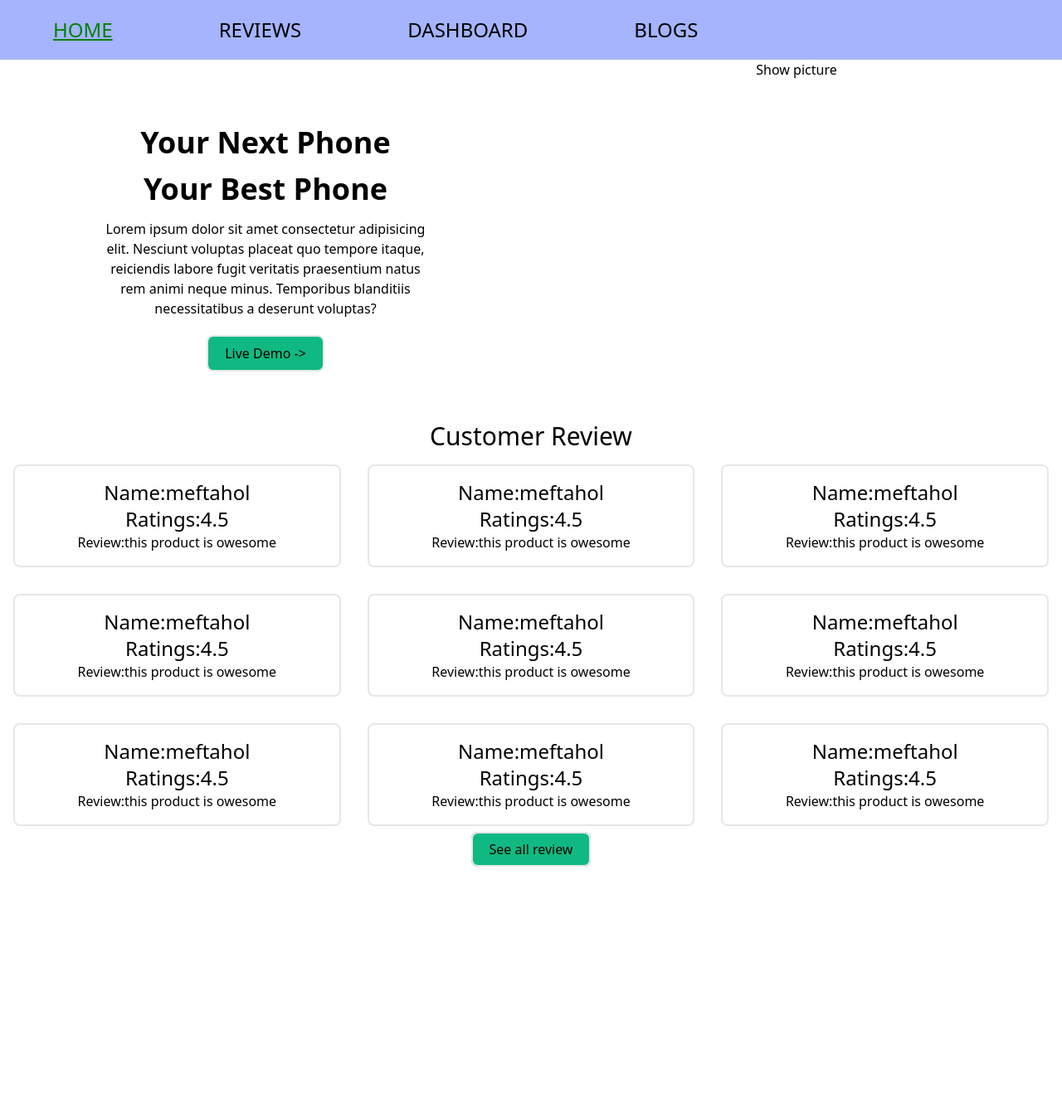
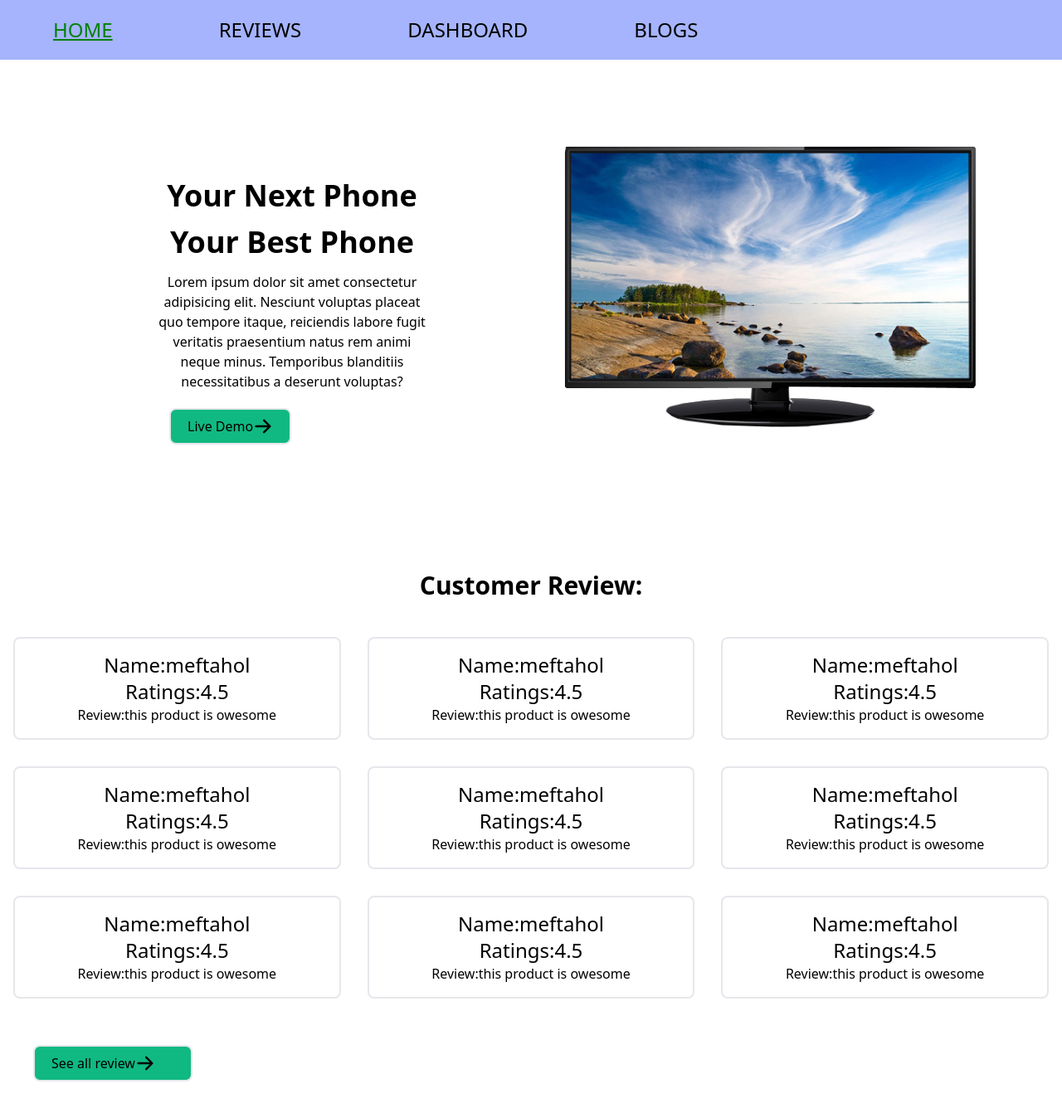
Before and after one commit to Abdur-Rahman-Argon/review-point, a React (Create React App) app: page / in a window 1280 px wide. Shown: the whole page at 83% size. Before the commit the page ends 1045 px from the top, so only its background shows below. Built offline with nearby package versions, Linux system fonts and the light colour scheme.

Commit message:
blog section added

```diff
--- a/package.json
+++ b/package.json
@@ -3,6 +3,7 @@
   "version": "0.1.0",
   "private": true,
   "dependencies": {
+    "@heroicons/react": "^1.0.6",
     "@testing-library/jest-dom": "^5.16.3",
     "@testing-library/react": "^12.1.4",
     "@testing-library/user-event": "^13.5.0",
--- a/src/components/Home/Home.js
+++ b/src/components/Home/Home.js
@@ -1,11 +1,13 @@
 import React from "react";
 import { Link } from "react-router-dom";
 import Reviews from "../Reviews/Reviews";
+import Tv from "../../image/led-tv.png";
+import { ArrowRightIcon } from "@heroicons/react/solid";
 
 const Home = () => {
   return (
     <div>
-      <div className="md:grid grid-cols-2">
+      <div className="md:grid grid-cols-2 p-16">
         <div className="m-10 px-20 pt-10">
           <h1 className="text-4xl mb-4 font-bold">Your Next Phone</h1>
           <h1 className="text-4xl mb-4 font-semibold">Your Best Phone</h1>
@@ -15,22 +17,26 @@ const Home = () => {
             veritatis praesentium natus rem animi neque minus. Temporibus
             blanditiis necessitatibus a deserunt voluptas?
           </p>
-          <button className="rounded-lg border-2 px-5 py-2 m-5 bg-emerald-500 ">
-            Live Demo ->
+          <button className="rounded-lg flex border-2 px-5 py-2 m-5 bg-emerald-500 ">
+            <span> Live Demo </span>
+            <ArrowRightIcon className="w-6"></ArrowRightIcon>
           </button>
         </div>
-        <div>
-          <h4>Show picture</h4>
+        <div className="p-10">
+          <img className="w-100" src={Tv} alt="" />
         </div>
       </div>
       <div>
         <Reviews></Reviews>
-        <Link
-          className="rounded-lg border-2 px-5 py-2 m-10 bg-emerald-500 "
-          to="/reviews"
-        >
-          See all review
-        </Link>
+        <div className="m-10">
+          <Link
+            className="rounded-lg border-2 flex w-48 px-5 py-2  bg-emerald-500 "
+            to="/reviews"
+          >
+            <span> See all review </span>
+            <ArrowRightIcon className="w-6"></ArrowRightIcon>
+          </Link>
+        </div>
       </div>
     </div>
   );
--- a/src/components/Reviews/Reviews.js
+++ b/src/components/Reviews/Reviews.js
@@ -60,7 +60,7 @@ const Reviews = () => {
   ];
   return (
     <div>
-      <h2 className="text-3xl ">Customer Review</h2>
+      <h2 className="text-3xl font-semibold p-2 m-5">Customer Review:</h2>
       <div className="md:grid grid-cols-3">
         {reviews.map((review) => (
           <Review key={review.id} review={review}></Review>
```
Also changed, not shown: src/image/led-tv.png (added), 1 other file (tests, documents, lock files or other folders).
